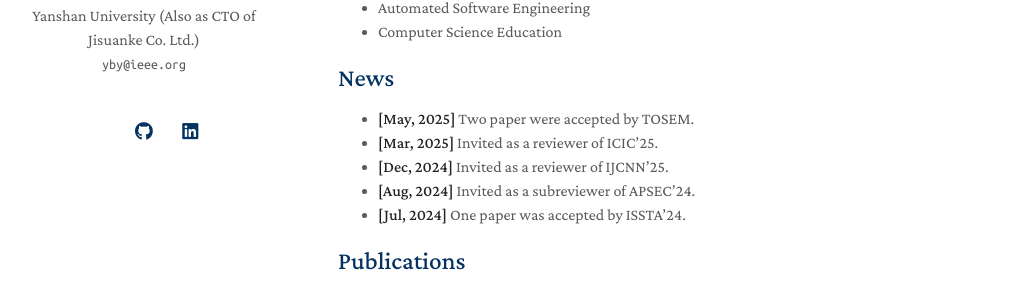
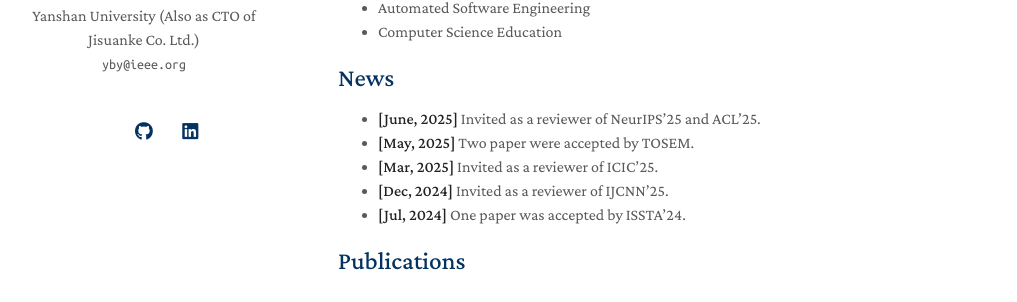
Before and after one commit to buaabarty/buaabarty.github.io, a Jekyll site: the page built from index.md, in a window 1280 px wide and 1400 px high. Shown: the part 295-597 px from the top of the window, without its empty margins (132-1149 px from the left). Built offline with Jekyll 4.4.1, drawn with Linux system fonts in a browser that asks for light colours; a style sheet for code colours, icons or effects is not loaded; our own code applies the rules of GitHub Pages for plain Markdown files; some of the changed text lies outside the part shown.

Commit message:
Update service

```diff
--- a/_includes/services.md
+++ b/_includes/services.md
@@ -3,9 +3,10 @@
 <h4 style="margin:0 10px 0;">Conference Reviewers</h4>
 
 <ul style="margin:0 0 5px;">
+  <li><a href="https://neurips.cc"><autocolor>NeurIPS 2025</autocolor></a></li>
+  <li><a href="https://2025.aclweb.org"><autocolor>ACL 2025</autocolor></a></li>
   <li><a href="http://www.ic-icc.cn/icg/"><autocolor>International Conference on Intelligent Computing (ICIC) 2025</autocolor></a></li>
   <li><a href="https://2025.ijcnn.org"><autocolor>International Joint Conference on Neural Networks (IJCNN) 2025</autocolor></a></li>
-  <li><a href="https://conf.researchr.org/home/apsec-2024"><autocolor>IEEE Asia-Pacific Software Engineering Conference (APSEC) 2024</autocolor></a></li>
 </ul>
 
 <h4 style="margin:0 10px 0;">Academic Positions</h4>
--- a/index.md
+++ b/index.md
@@ -12,10 +12,10 @@
 
 ## News
 
+- **[June, 2025]** Invited as a reviewer of NeurIPS'25 and ACL'25.
 - **[May, 2025]** Two paper were accepted by TOSEM.
 - **[Mar, 2025]** Invited as a reviewer of ICIC'25.
 - **[Dec, 2024]** Invited as a reviewer of IJCNN'25.
-- **[Aug, 2024]** Invited as a subreviewer of APSEC'24.
 - **[Jul, 2024]** One paper was accepted by ISSTA'24.
 
 {% include_relative _includes/publications.md %}
```
